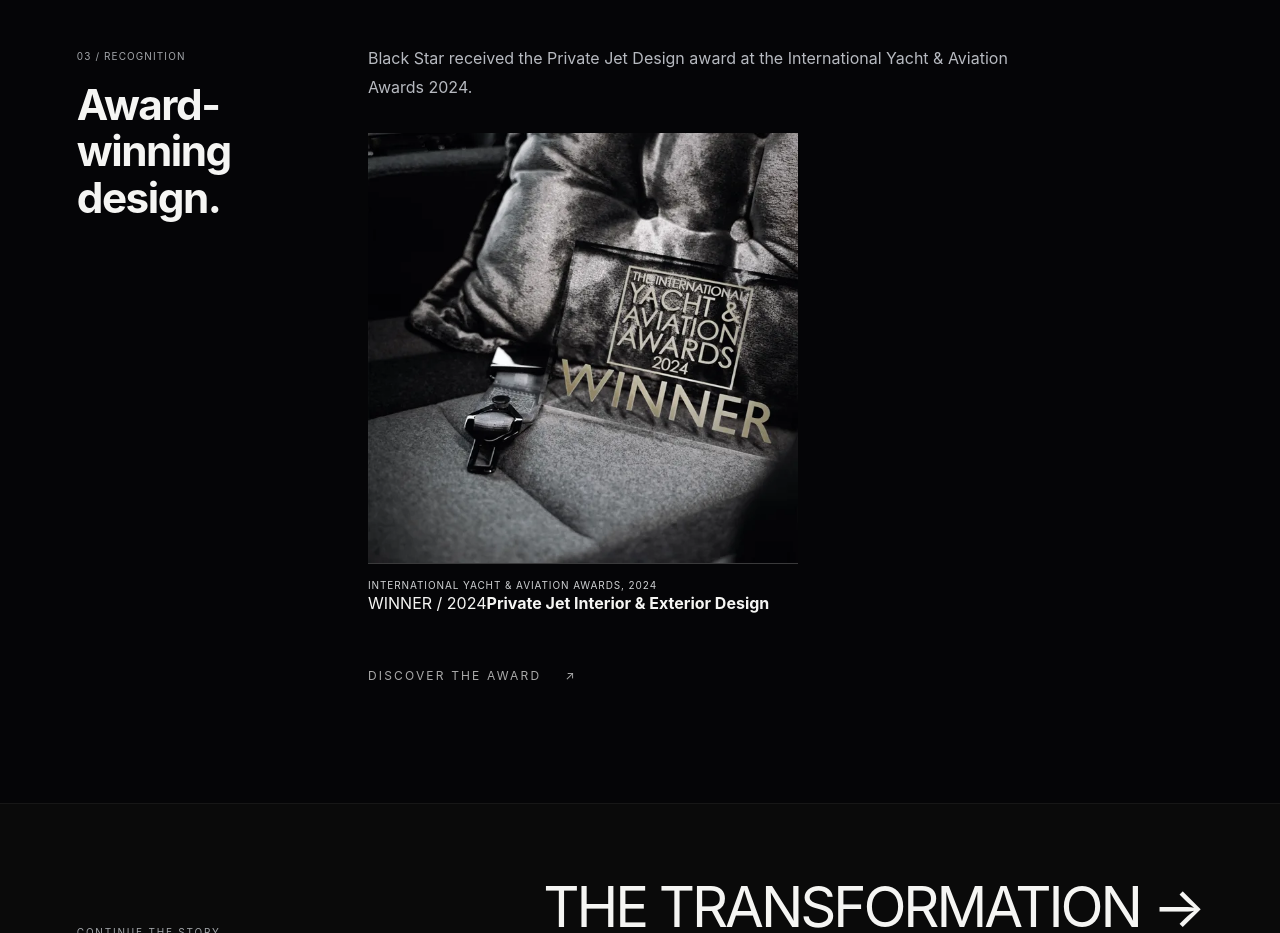
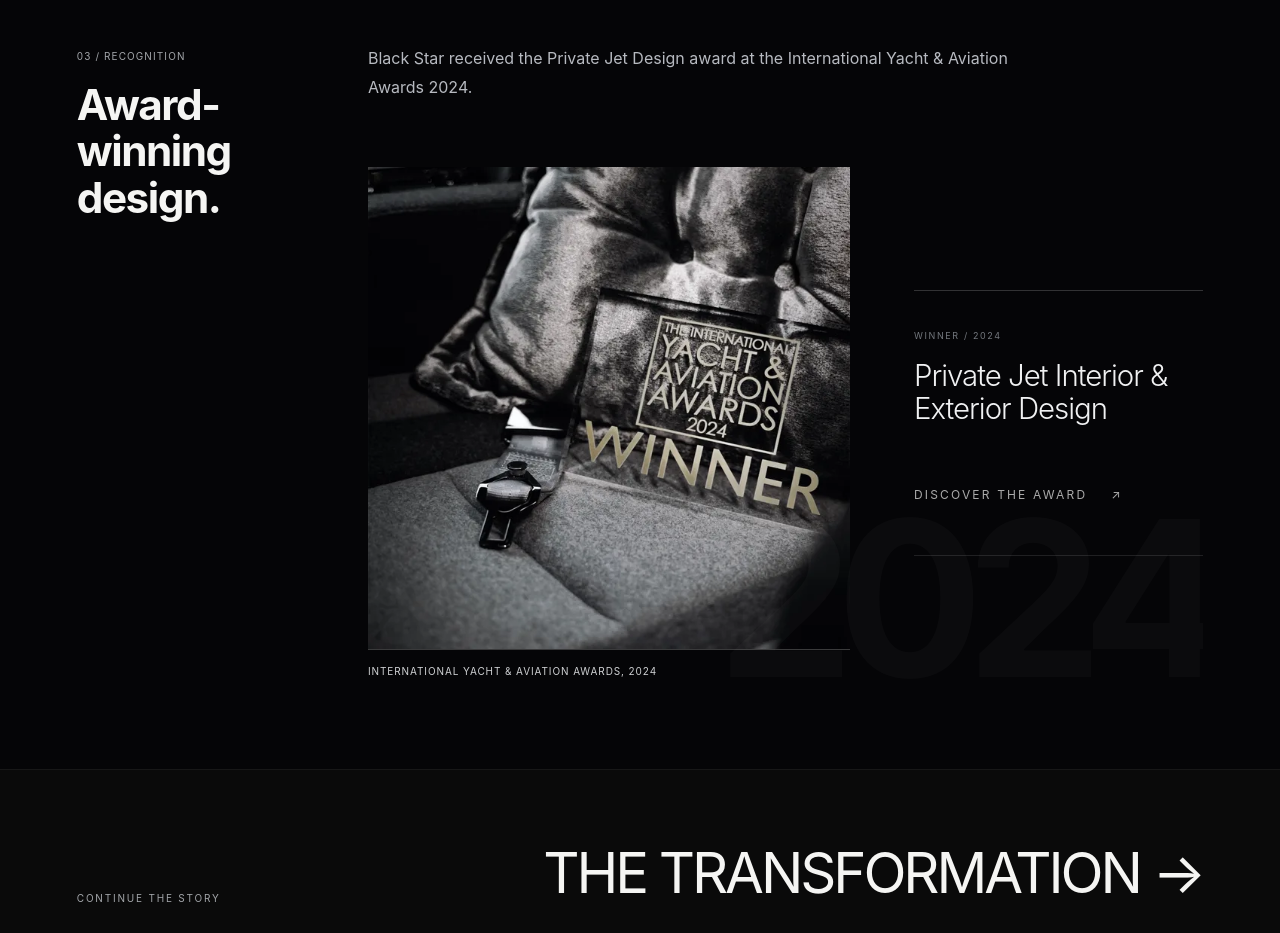
Before and after one commit to Gaurav-7489/sckaviation3d, a Next.js app: page /aircraft in a window 1280 px wide. Shown: the part 3240-4173 px from the top of the page. Built offline with nearby package versions, Linux system fonts and the light colour scheme.

Commit message:
style: elevate aircraft recognition section

```diff
--- a/app/aircraft/aircraft.css
+++ b/app/aircraft/aircraft.css
@@ -1,5 +1,10 @@
 /* Aircraft page — scoped tablet/desktop refinements only.
    Mobile (<= 720px) intentionally inherits the existing editorial layout. */
+
+.aircraft-page-tuned .aircraft-recognition-meta,
+.aircraft-page-tuned .aircraft-recognition-title {
+  display: none;
+}
 
 @media (min-width: 721px) {
   .aircraft-page-tuned .page-hero-with-image {
@@ -159,6 +164,81 @@
     height: 100%;
     object-fit: cover;
   }
+
+  /* Recognition — one image, treated as a proof moment instead of a plain card. */
+  .aircraft-page-tuned .aircraft-recognition-layout {
+    position: relative;
+    display: grid;
+    grid-template-columns: minmax(360px, 1.25fr) minmax(250px, .75fr);
+    gap: clamp(36px, 5vw, 78px);
+    align-items: center;
+    margin-top: clamp(40px, 5vw, 72px);
+    overflow: hidden;
+  }
+
+  .aircraft-page-tuned .aircraft-recognition-layout .page-award-media {
+    max-width: none;
+    margin: 0;
+  }
+
+  .aircraft-page-tuned .aircraft-recognition-layout .cinematic-media-frame {
+    aspect-ratio: 5 / 4;
+    max-height: none;
+  }
+
+  .aircraft-page-tuned .aircraft-recognition-layout .cinematic-media-frame img,
+  .aircraft-page-tuned .aircraft-recognition-layout .cinematic-media-frame video {
+    width: 100%;
+    height: 100%;
+    object-fit: cover;
+  }
+
+  .aircraft-page-tuned .aircraft-recognition-proof {
+    position: relative;
+    z-index: 2;
+    padding: clamp(26px, 3vw, 42px) 0;
+    border-top: 1px solid rgba(255,255,255,.18);
+    border-bottom: 1px solid rgba(255,255,255,.11);
+  }
+
+  .aircraft-page-tuned .aircraft-recognition-meta,
+  .aircraft-page-tuned .aircraft-recognition-title {
+    display: block;
+  }
+
+  .aircraft-page-tuned .aircraft-recognition-meta {
+    margin-bottom: 18px;
+    color: #74787e;
+    font-size: 9px;
+    letter-spacing: .18em;
+  }
+
+  .aircraft-page-tuned .aircraft-recognition-title {
+    max-width: 390px;
+    margin-bottom: 24px;
+    color: #f0f1f2;
+    font-size: clamp(23px, 2.3vw, 36px);
+    font-weight: 300;
+    line-height: 1.12;
+    letter-spacing: -.035em;
+  }
+
+  .aircraft-page-tuned .aircraft-recognition-proof > p {
+    margin: 0;
+  }
+
+  .aircraft-page-tuned .aircraft-recognition-layout::after {
+    content: '2024';
+    position: absolute;
+    right: -.04em;
+    bottom: -.23em;
+    z-index: 0;
+    color: rgba(255,255,255,.026);
+    font-size: clamp(150px, 17vw, 290px);
+    font-weight: 700;
+    letter-spacing: -.08em;
+    pointer-events: none;
+  }
 }
 
 @media (min-width: 721px) and (max-width: 1100px) {
@@ -195,4 +275,9 @@
     width: 110%;
     margin-left: -10%;
   }
+
+  .aircraft-page-tuned .aircraft-recognition-layout {
+    grid-template-columns: 1.1fr .9fr;
+    gap: 30px;
+  }
 }
```
